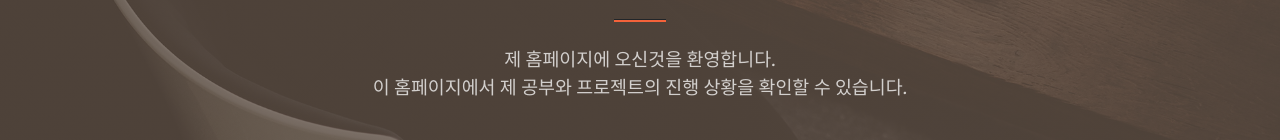
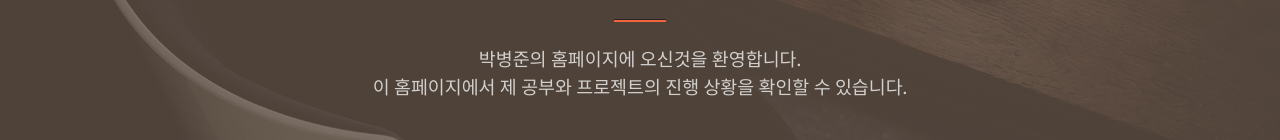
Before and after one commit to asd8449/asd8449.github.io, a plain HTML site: page index.html in a window 1280 px wide. Shown: the part 367-507 px from the top of the page. Drawn offline with nearby package versions, Linux system fonts and the light colour scheme.

Commit message:
Update index.html

```diff
--- a/index.html
+++ b/index.html
@@ -42,7 +42,7 @@
                         <hr class="divider" />
                     </div>
                     <div class="col-lg-8 align-self-baseline">
-                        <p class="text-white-75 mb-5">제 홈페이지에 오신것을 환영합니다.<br>이 홈페이지에서 제 공부와 프로젝트의 진행 상황을 확인할 수 있습니다.</p>
+                        <p class="text-white-75 mb-5">박병준의 홈페이지에 오신것을 환영합니다.<br>이 홈페이지에서 제 공부와 프로젝트의 진행 상황을 확인할 수 있습니다.</p>
                         <a class="btn btn-primary btn-xl" href="#about">Find Out More</a>
                     </div>
                 </div>
```
